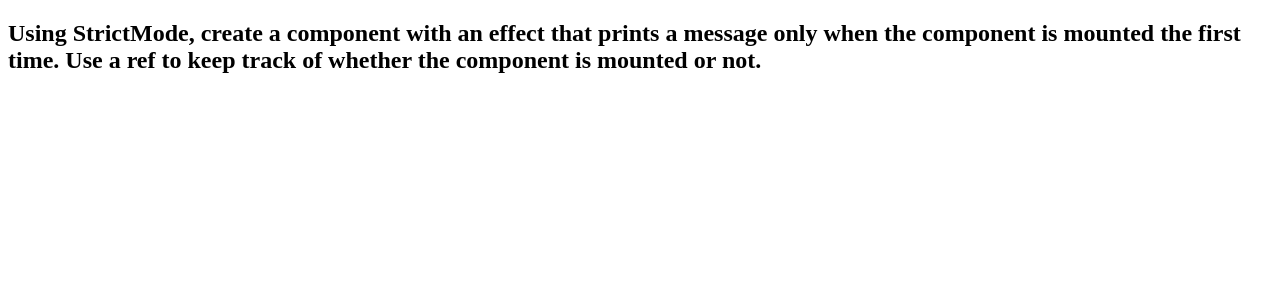
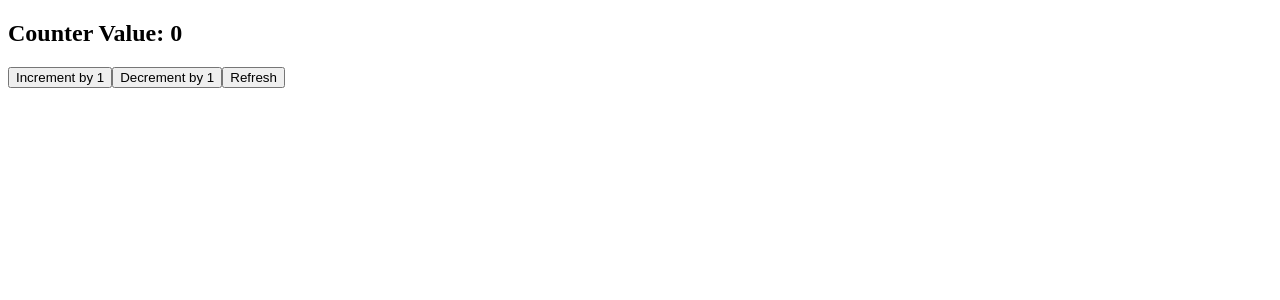
Before and after one commit to monica-lucaci/develhope-react, a React (Vite) app in the folder my-app/: page / in a window 1280 px wide. Shown: the top 300 px of the page. Built offline with nearby package versions, Linux system fonts and the light colour scheme.

Commit message:
ref is updated to contain the direction of the change (i.e. up/down)

```diff
--- a/my-app/src/App.jsx
+++ b/my-app/src/App.jsx
@@ -1,12 +1,11 @@
-import FocusableInput from "./FocusableInput";
-import Refs from "./Refs";
 import React from "react";
+import Counter from "./Counter"; // Import the Counter component
 
 const App = () => {
   return (
-    <React.StrictMode>
-      <Refs />
-    </React.StrictMode>
+    <div>
+      <Counter initialValue={0} incrementAmount={1} decrementAmount={1} />
+    </div>
   );
 };
 
--- a/my-app/src/Counter.jsx
+++ b/my-app/src/Counter.jsx
@@ -1,22 +1,33 @@
-import { useState ,useEffect} from "react";
+import React, { useState, useEffect, useRef } from "react";
 import CounterDisplay from "./CounterDisplay";
 
 const Counter = ({ initialValue, incrementAmount, decrementAmount }) => {
   const [counter, setCounter] = useState(initialValue);
+  const directionRef = useRef(null);
 
   const incrementCounter = () => {
     setCounter(counter + incrementAmount);
+    directionRef.current = "up";
   };
 
   const decrementCounter = () => {
     setCounter(counter - decrementAmount);
+    directionRef.current = "down";
   };
 
   const resetCounter = () => {
     setCounter(initialValue);
+    directionRef.current = null;
   };
 
+  const prevDirectionRef = useRef(null);
+
   useEffect(() => {
+    if (directionRef.current !== prevDirectionRef.current) {
+      console.log(`Direction changed: ${directionRef.current}`);
+      prevDirectionRef.current = directionRef.current;
+    }
+
     console.log(`Current Counter Value: ${counter}`);
   }, [counter]);
 
```
